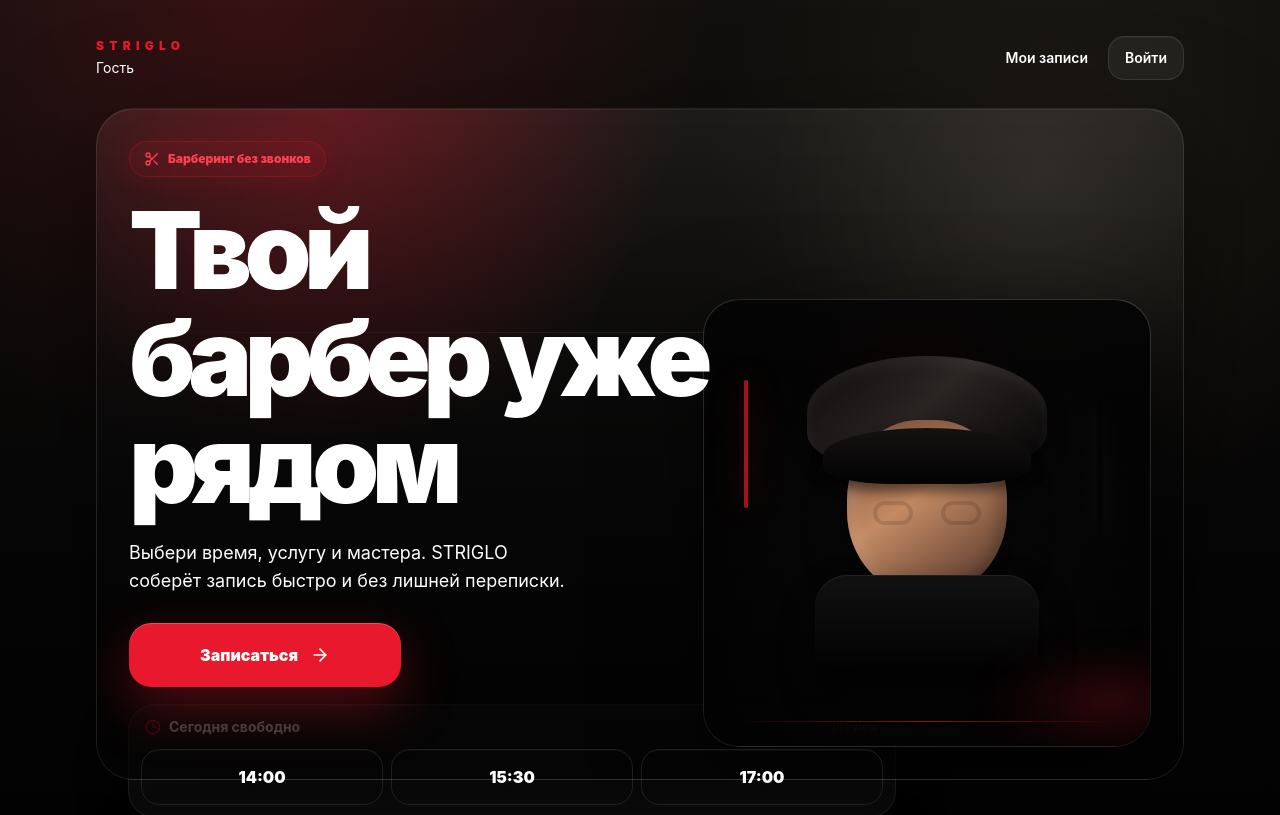
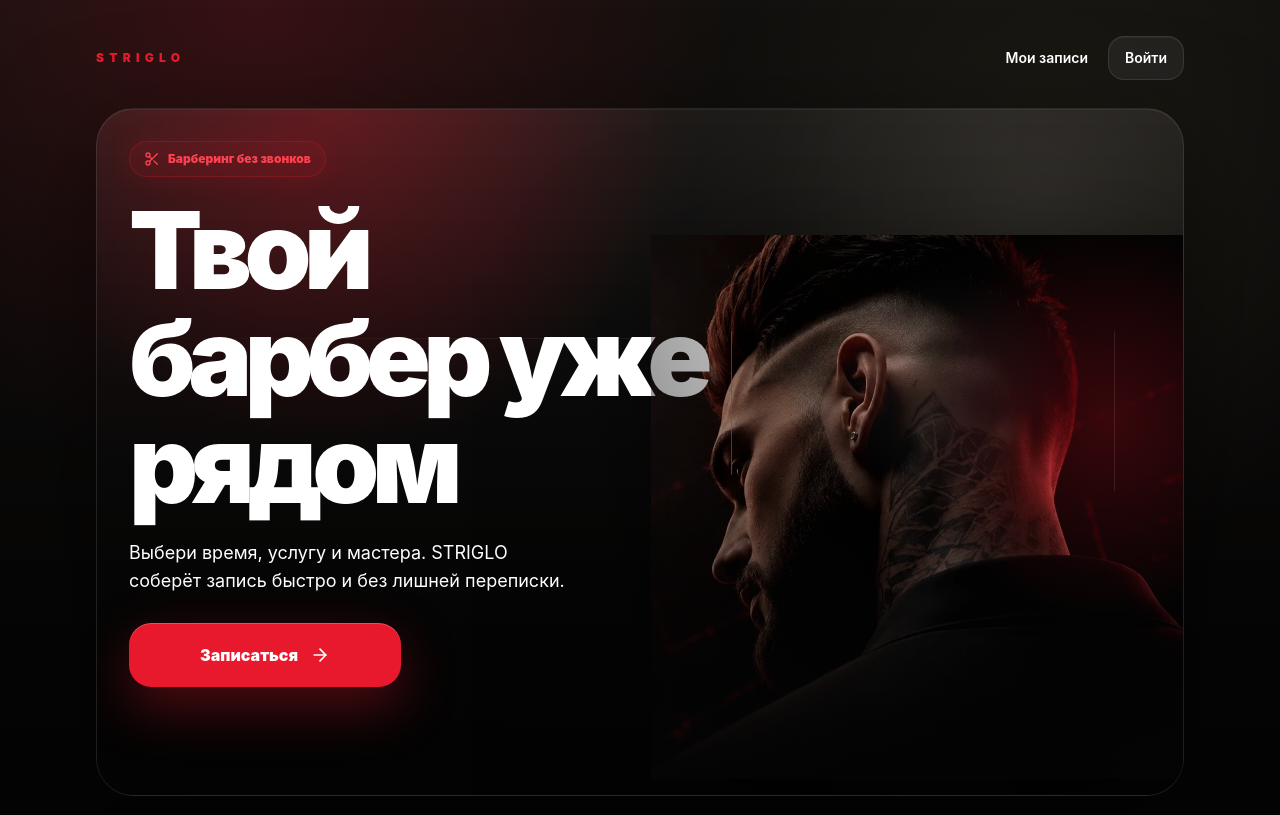
Before and after one commit to Staciv/Barber-stryglo, a Next.js app: page / in a window 1280 px wide. Shown: the top 815 px of the page. Built offline with nearby package versions, Linux system fonts and the light colour scheme.

Commit message:
feat(home): integrate cinematic barber hero

```diff
--- a/src/app/page.tsx
+++ b/src/app/page.tsx
@@ -2,6 +2,7 @@
 
 import { motion, useReducedMotion, useScroll, useTransform, type MotionValue } from "framer-motion";
 import { ArrowRight, Clock3, MapPin, Scissors, Sparkles } from "lucide-react";
+import Image from "next/image";
 import Link from "next/link";
 import { useRef } from "react";
 import { useAuthStore } from "@/features/auth/model/auth-store";
@@ -16,7 +17,6 @@ const revealItem = {
 };
 
 function Header() {
-  const user = useHydratedStore(useAuthStore, (state) => state.user);
   const isAuthenticated = useHydratedStore(useAuthStore, (state) => state.isAuthenticated);
   const logout = useAuthStore((state) => state.logout);
 
@@ -29,7 +29,6 @@ function Header() {
     >
       <div className="min-w-0">
         <p className="text-xs font-black uppercase tracking-[0.44em] text-[#E8192C]">STRIGLO</p>
-        <p className="mt-1 truncate text-sm text-white/52">{isAuthenticated && user ? user.phone : "Гость"}</p>
       </div>
 
       <nav className="flex items-center gap-2" aria-label="Основная навигация">
@@ -75,31 +74,34 @@ function BarberProfileVisual({ glowY, lineY, visualY }: BarberProfileVisualProps
       initial={{ opacity: 0, y: 22, scale: 0.985 }}
       animate={{ opacity: 1, y: 0, scale: 1 }}
       transition={{ delay: 0.16, duration: 0.48, ease: smoothEase }}
-      className="pointer-events-none relative mx-auto mt-7 h-[18.75rem] w-full max-w-[23rem] overflow-hidden rounded-[2.25rem] border border-white/[0.08] bg-[radial-gradient(circle_at_48%_24%,rgba(232,25,44,0.3),transparent_30%),linear-gradient(180deg,rgba(255,255,255,0.07),rgba(255,255,255,0.015))] shadow-[0_34px_100px_rgba(0,0,0,0.58),inset_0_1px_0_rgba(255,255,255,0.06)] md:absolute md:bottom-8 md:right-8 md:mt-0 md:h-[28rem] md:max-w-[28rem]"
+      className="pointer-events-none relative -mx-5 mt-5 h-[24rem] overflow-hidden bg-transparent shadow-[0_42px_120px_rgba(0,0,0,0.5)] md:absolute md:bottom-4 md:right-2 md:mt-0 md:h-[34rem] md:w-[34rem] md:max-w-[34rem]"
     >
       <motion.div
         style={{ y: glowY }}
-        className="absolute inset-0 bg-[radial-gradient(circle_at_50%_74%,rgba(0,0,0,0),rgba(0,0,0,0.84)_72%),linear-gradient(180deg,rgba(6,5,5,0.12),rgba(6,5,5,0.9))]"
+        className="absolute -right-14 top-8 z-10 h-72 w-72 rounded-full bg-[#E8192C]/24 blur-3xl md:-right-20 md:h-96 md:w-96"
       />
-      <div className="absolute left-1/2 top-10 h-20 w-44 -translate-x-1/2 rounded-[70%_70%_44%_44%] bg-[linear-gradient(135deg,#0d0b0b,#2b2524_48%,#060505)] shadow-[0_8px_18px_rgba(0,0,0,0.52),inset_0_8px_14px_rgba(255,255,255,0.05)] md:top-14 md:h-28 md:w-60" />
-      <div className="absolute left-1/2 top-[5.7rem] h-32 w-28 -translate-x-1/2 rounded-[45%_45%_48%_48%] bg-[linear-gradient(145deg,#7c4d38,#c48a64_44%,#4b2f25)] shadow-[0_18px_42px_rgba(0,0,0,0.5),inset_-9px_4px_16px_rgba(0,0,0,0.22),inset_10px_0_14px_rgba(255,255,255,0.08)] md:top-[7.5rem] md:h-44 md:w-40" />
-      <div className="absolute left-1/2 top-[6.2rem] h-10 w-36 -translate-x-1/2 rounded-[55%_55%_35%_35%] bg-[linear-gradient(180deg,#151111,#030303)] shadow-[0_8px_12px_rgba(0,0,0,0.5)] md:top-[8rem] md:h-14 md:w-52" />
-      <div className="absolute left-[calc(50%-2.25rem)] top-[9.8rem] h-3 w-6 rounded-full bg-black/72 shadow-[0_0_0_4px_rgba(0,0,0,0.12)] md:left-[calc(50%-3.1rem)] md:top-[12.8rem] md:h-4 md:w-8" />
-      <div className="absolute right-[calc(50%-2.25rem)] top-[9.8rem] h-3 w-6 rounded-full bg-black/72 shadow-[0_0_0_4px_rgba(0,0,0,0.12)] md:right-[calc(50%-3.1rem)] md:top-[12.8rem] md:h-4 md:w-8" />
-      <div className="absolute left-1/2 top-[12.5rem] h-14 w-36 -translate-x-1/2 rounded-t-[2rem] bg-[linear-gradient(180deg,#111,#020202)] shadow-[0_18px_32px_rgba(0,0,0,0.62),inset_0_1px_0_rgba(255,255,255,0.07)] md:top-[17.2rem] md:h-24 md:w-56" />
+      <Image
+        src="/images/home/hero-barber.webp"
+        alt=""
+        fill
+        priority
+        unoptimized
+        sizes="(min-width: 768px) 34rem, 100vw"
+        className="-translate-x-[6%] scale-[1.25] object-cover object-[50%_30%] opacity-95 saturate-[0.94] contrast-[1.1] md:-translate-x-[5%] md:scale-[1.22]"
+      />
       <motion.div
         style={{ y: glowY }}
-        className="absolute bottom-5 left-1/2 h-12 w-[82%] -translate-x-1/2 rounded-full bg-[radial-gradient(circle,rgba(232,25,44,0.28),transparent_62%)] blur-xl"
+        className="absolute inset-0 z-10 bg-[radial-gradient(circle_at_54%_28%,rgba(255,255,255,0.07),transparent_24%),radial-gradient(circle_at_84%_34%,rgba(232,25,44,0.24),transparent_34%),linear-gradient(90deg,rgba(7,6,6,0.32)_0%,rgba(7,6,6,0.03)_42%,rgba(7,6,6,0.28)_100%),linear-gradient(180deg,rgba(10,8,8,0)_0%,rgba(4,4,4,0.18)_48%,rgba(3,3,3,0.96)_100%)]"
       />
       <motion.div
         style={{ y: lineY }}
-        className="absolute left-7 top-12 h-24 w-1 rotate-[-28deg] rounded-full bg-[#E8192C]/70 shadow-[0_0_34px_rgba(232,25,44,0.42)] md:left-10 md:top-20 md:h-32"
+        className="absolute left-16 top-16 z-20 h-28 w-px rotate-[-28deg] rounded-full bg-[#E8192C]/70 shadow-[0_0_34px_rgba(232,25,44,0.42)] md:left-20 md:top-24 md:h-36"
       />
       <motion.div
         style={{ y: lineY }}
-        className="absolute right-8 top-16 h-28 w-1 rotate-[24deg] rounded-full bg-white/14 shadow-[0_0_24px_rgba(255,255,255,0.1)] md:right-12 md:top-24 md:h-36"
+        className="absolute right-14 top-16 z-20 h-28 w-px rotate-[24deg] rounded-full bg-white/10 shadow-[0_0_24px_rgba(255,255,255,0.1)] md:right-20 md:top-24 md:h-40"
       />
-      <div className="absolute inset-x-8 bottom-6 h-px bg-gradient-to-r from-transparent via-[#E8192C]/60 to-transparent" />
+      <div className="absolute inset-x-12 bottom-9 z-20 h-px bg-gradient-to-r from-transparent via-[#E8192C]/48 to-transparent" />
     </motion.div>
   );
 }
@@ -167,7 +169,7 @@ function GoPremiumCard() {
 
   return (
     <motion.section
-      initial={{ opacity: 0, y: 16, filter: "blur(8px)" }}
+      initial={{ opacity: 0, y: 16 }}
       animate={{ opacity: 1, y: 0 }}
       transition={{ delay: 0.24, duration: 0.36, ease: smoothEase }}
       className="mt-3"
@@ -218,7 +220,7 @@ function HeroSection() {
       initial={{ opacity: 0, y: 16 }}
       animate={{ opacity: 1, y: 0 }}
       transition={{ duration: 0.36, ease: smoothEase }}
-      className="relative mt-7 overflow-hidden rounded-[2.35rem] border border-white/[0.1] bg-[linear-gradient(180deg,rgba(255,255,255,0.055),rgba(255,255,255,0.018)_42%,rgba(0,0,0,0.18))] p-5 shadow-[0_30px_110px_rgba(0,0,0,0.5),inset_0_1px_0_rgba(255,255,255,0.06)] md:min-h-[42rem] md:p-8"
+      className="relative mt-7 overflow-hidden rounded-[2.35rem] border border-white/[0.1] bg-[linear-gradient(180deg,rgba(255,255,255,0.055),rgba(255,255,255,0.018)_42%,rgba(0,0,0,0.18))] p-5 pb-0 shadow-[0_30px_110px_rgba(0,0,0,0.5),inset_0_1px_0_rgba(255,255,255,0.06)] md:min-h-[43rem] md:p-8"
     >
       <motion.div
         style={{ y: backgroundY }}
@@ -280,7 +282,7 @@ export default function HomePage() {
         <Header />
         <HeroSection />
 
-        <div className="mx-auto max-w-3xl md:-mt-24 md:ml-8 md:mr-auto">
+        <div className="mx-auto mt-7 max-w-3xl md:ml-8 md:mr-auto">
           <SlotsPreview />
           <GoPremiumCard />
         </div>
```
Also changed, not shown: public/images/home/hero-barber.webp (added), 1 other file (tests, documents, lock files or other folders).
